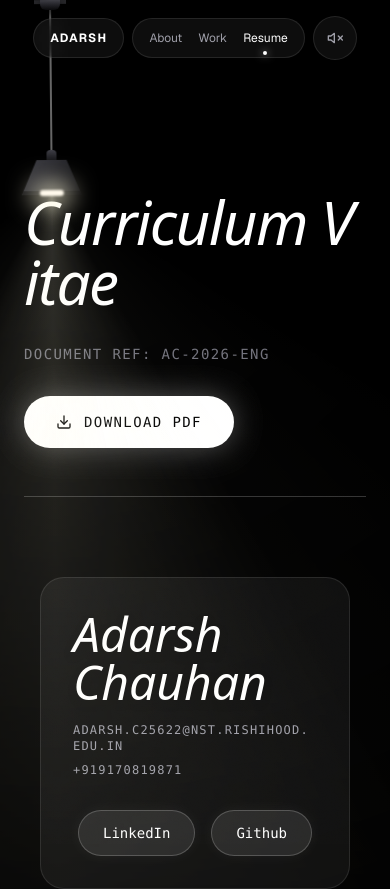
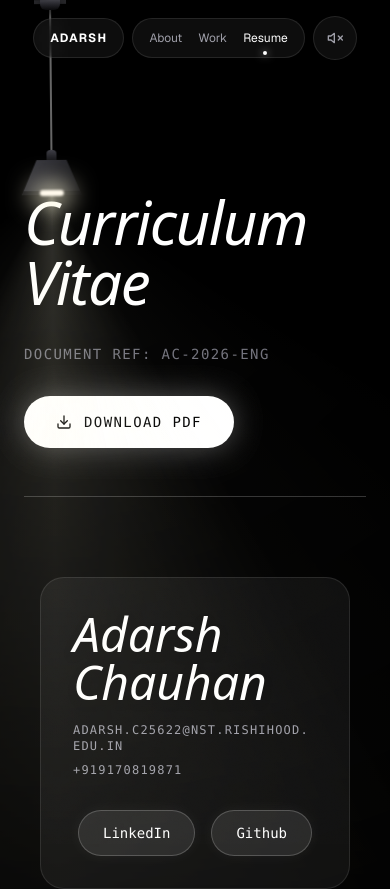
Before and after one commit to MRIARC-08/Adarsh-Chauhan, a Next.js app: page /resume in a window 390 px wide. Shown: the top 889 px of the page. Built offline with nearby package versions, Linux system fonts and the light colour scheme; no server answers; a web font is replaced by a local one.

Commit message:
fix: resolve mid-word splitting in TextReveal component on mobile screens

```diff
--- a/components/TextReveal.js
+++ b/components/TextReveal.js
@@ -2,26 +2,20 @@
 import { motion } from "framer-motion";
 
 export function TextReveal({ text, className }) {
-  const letters = Array.from(text);
-
-  const container = {
-    hidden: { opacity: 0 },
-    visible: (i = 1) => ({
-      opacity: 1,
-      transition: { staggerChildren: 0.03, delayChildren: 0.04 * i },
-    }),
-  };
+  const words = text.split(" ");
+  let globalIndex = 0;
 
   const child = {
-    visible: {
+    visible: (i) => ({
       opacity: 1,
       y: 0,
       transition: {
         type: "spring",
         damping: 12,
         stiffness: 100,
+        delay: i * 0.04,
       },
-    },
+    }),
     hidden: {
       opacity: 0,
       y: 20,
@@ -31,15 +25,26 @@ export function TextReveal({ text, className }) {
   return (
     <motion.h1
       className={className}
-      variants={container}
       initial="hidden"
       whileInView="visible"
       viewport={{ once: true, margin: "-50px" }}
     >
-      {letters.map((letter, index) => (
-        <motion.span variants={child} key={index} className="inline-block">
-          {letter === " " ? "\u00A0" : letter}
-        </motion.span>
+      {words.map((word, wordIndex) => (
+        <span key={wordIndex} className="inline-block whitespace-nowrap">
+          {Array.from(word).map((letter, letterIndex) => {
+            const i = globalIndex++;
+            return (
+              <motion.span custom={i} variants={child} key={letterIndex} className="inline-block">
+                {letter}
+              </motion.span>
+            );
+          })}
+          {wordIndex !== words.length - 1 && (
+            <motion.span custom={globalIndex++} variants={child} className="inline-block">
+              &nbsp;
+            </motion.span>
+          )}
+        </span>
       ))}
     </motion.h1>
   );
```
